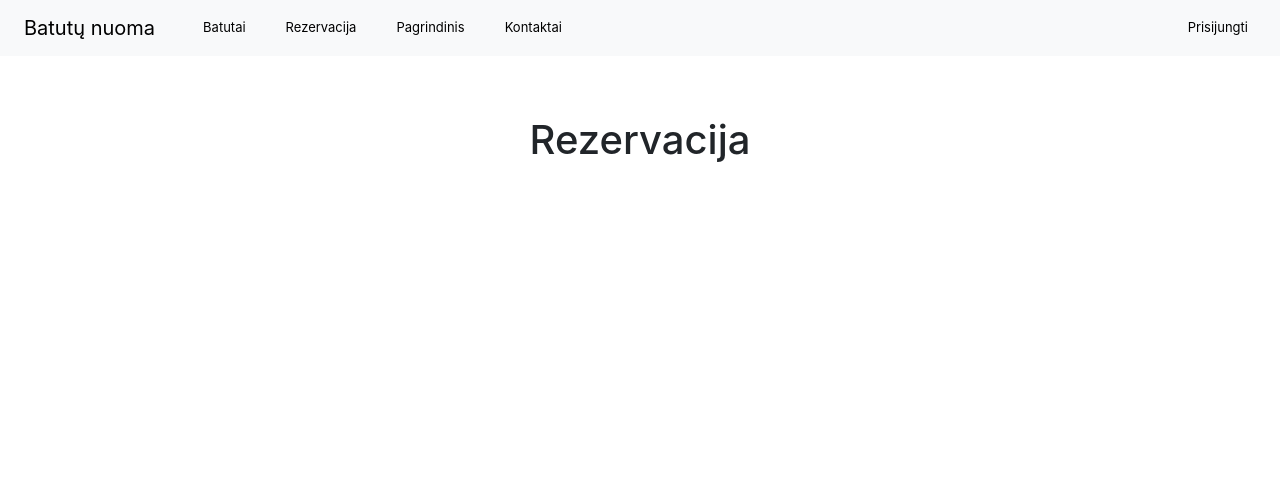
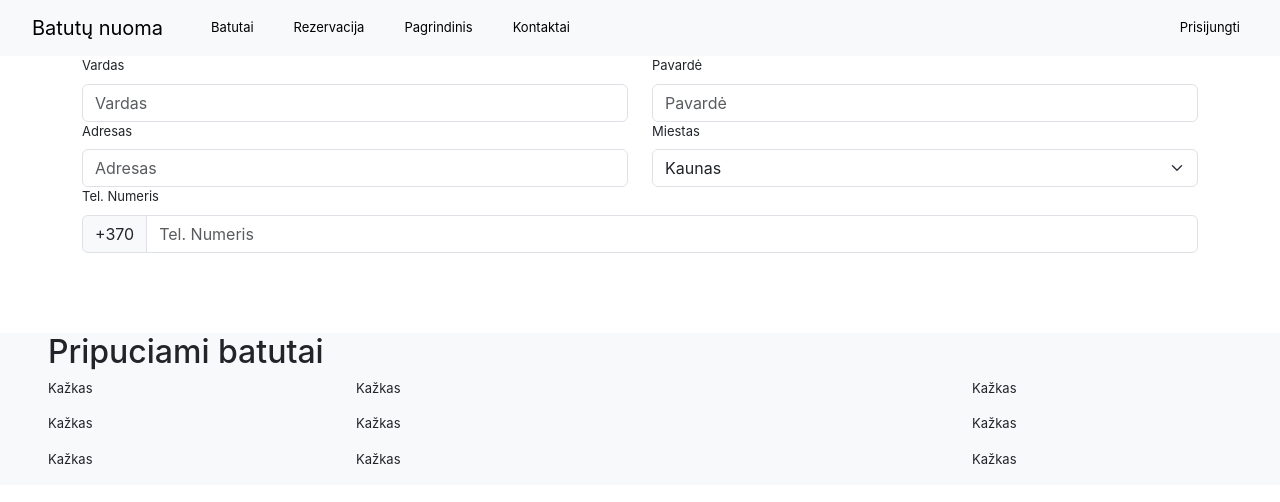
Before and after one commit to ignasbakus/BatutaiFrontendas, a React (Create React App) app: page /reservation in a window 1280 px wide. Shown: the top 502 px of the page. Built offline with nearby package versions, Linux system fonts and the light colour scheme.

Commit message:
Sukurtas footeris, pradėjau kurti rezervacijos formą

```diff
--- a/src/App.js
+++ b/src/App.js
@@ -29,6 +29,7 @@ function App() {
           <Route path="/login" element={<Login />} />
         </Routes>
       </div>
+      <Footer />
     </>
   );
 }
--- /dev/null
+++ b/src/Styles/Footer.css
@@ -0,0 +1,8 @@
+#footerContainer {
+  background-color: rgb(248, 249, 250);
+  margin-top: 5rem;
+}
+
+.footerLeftMargin {
+  margin-left: 3rem;
+}
--- a/src/Styles/NavigationBar.css
+++ b/src/Styles/NavigationBar.css
@@ -1,4 +1,4 @@
-div:not([className = brandName]) {
+div:not([className="brandName"]) {
   font-size: 13px;
 }
 
@@ -6,7 +6,7 @@ div:not([className = brandName]) {
   display: none;
 }
 
-.navBarLinks{
+.navBarLinks {
   text-decoration: none;
   color: black;
 }
@@ -16,6 +16,14 @@ div:not([className = brandName]) {
   align-items: center; /* Vertically center align items */
 }
 
-#basic-nav-dropdown{
+#basic-nav-dropdown {
   color: black;
 }
+
+.navBarMarginLeft {
+  margin-left: 2rem;
+}
+
+.navBarMarginRight {
+  margin-right: 2rem;
+}
--- a/src/components/Footer.js
+++ b/src/components/Footer.js
@@ -0,0 +1,37 @@
+import React from "react";
+import "../Styles/Footer.css";
+import { Row, Col } from "react-bootstrap";
+
+function Footer(props) {
+  return (
+    <div id="footerContainer">
+      <Row>
+        <Row>
+          <Col className="footerLeftMargin">
+            <h2>Pripuciami batutai</h2>
+          </Col>
+        </Row>
+        <Row>
+          <Col className="footerLeftMargin">
+            <p>Kažkas</p>
+            <p>Kažkas</p>
+            <p>Kažkas</p>
+          </Col>
+          <Col>
+            <p>Kažkas</p>
+            <p>Kažkas</p>
+            <p>Kažkas</p>
+          </Col>
+          <Col></Col>
+          <Col>
+            <p>Kažkas</p>
+            <p>Kažkas</p>
+            <p>Kažkas</p>
+          </Col>
+        </Row>
+      </Row>
+    </div>
+  );
+}
+
+export default Footer;
--- a/src/components/NavigationBar.js
+++ b/src/components/NavigationBar.js
@@ -30,7 +30,7 @@ function NavigationBar(props) {
   return (
     <>
       <Navbar collapseOnSelect expand="md" className="bg-body-tertiary">
-        <Navbar.Brand className="ms-4 brandName" href="/">
+        <Navbar.Brand className="brandName navBarMarginLeft" href="/">
           {props.brand}
         </Navbar.Brand>
         <Navbar.Toggle aria-controls="responsive-navbar-nav" />
@@ -59,18 +59,38 @@ function NavigationBar(props) {
                   {props.dropdownValue3}
                 </NavDropdown.Item>
               </NavDropdown>
-              <Nav.Link eventKey="1" as={Link} className="me-4 navBarLinks" to="/reservation">
+              <Nav.Link
+                eventKey="1"
+                as={Link}
+                className="me-4 navBarLinks"
+                to="/reservation"
+              >
                 {props.reservation}
               </Nav.Link>
-              <Nav.Link eventKey="2" as={Link} className="me-4 navBarLinks" to="/">
+              <Nav.Link
+                eventKey="2"
+                as={Link}
+                className="me-4 navBarLinks"
+                to="/"
+              >
                 {props.home}
               </Nav.Link>
-              <Nav.Link eventKey="3" as={Link} className="me-4 navBarLinks" to="/contact">
+              <Nav.Link
+                eventKey="3"
+                as={Link}
+                className="me-4 navBarLinks"
+                to="/contact"
+              >
                 {props.contacts}
               </Nav.Link>
             </Nav>
             <Nav>
-              <Nav.Link eventKey="4" as={Link} className="me-4 navBarLinks" to="/login">
+              <Nav.Link
+                eventKey="4"
+                as={Link}
+                className="navBarLinks navBarMarginRight"
+                to="/login"
+              >
                 {props.login}
               </Nav.Link>
             </Nav>
--- /dev/null
+++ b/src/components/ReservationForm.js
@@ -0,0 +1,54 @@
+import React from "react";
+import { Form, Row, Col, InputGroup } from "react-bootstrap";
+
+function ReservationForm(props) {
+  return (
+    <Form>
+      <Row>
+        <Col>
+          <Form.Group controlId="formBasicName">
+            <Form.Label>Vardas</Form.Label>
+            <Form.Control type="text" placeholder="Vardas" />
+          </Form.Group>
+        </Col>
+        <Col>
+          <Form.Group controlId="formBasicLastName">
+            <Form.Label>Pavardė</Form.Label>
+            <Form.Control type="text" placeholder="Pavardė" />
+          </Form.Group>
+        </Col>
+      </Row>
+      <Row>
+        <Col>
+          <Form.Group controlId="formBasicLastName">
+            <Form.Label>Adresas</Form.Label>
+            <Form.Control type="text" placeholder="Adresas" />
+          </Form.Group>
+        </Col>
+        <Col>
+          <Form.Group>
+            <Form.Label>Miestas</Form.Label>
+            <Form.Select aria-label="Default select example">
+              <option value="1">Kaunas</option>
+              <option value="2">Vilnius</option>
+              <option value="3">Prienai</option>
+            </Form.Select>
+          </Form.Group>
+        </Col>
+      </Row>
+      <Row>
+        <Col>
+          <Form.Group controlId="formBasicPhoneNumber">
+            <Form.Label>Tel. Numeris</Form.Label>
+            <InputGroup>
+              <InputGroup.Text id="basic-addon3">+370</InputGroup.Text>
+              <Form.Control type="number" placeholder="Tel. Numeris" />
+            </InputGroup>
+          </Form.Group>
+        </Col>
+      </Row>
+    </Form>
+  );
+}
+
+export default ReservationForm;
--- a/src/pages/Reservation.js
+++ b/src/pages/Reservation.js
@@ -1,7 +1,12 @@
-import React from 'react';
+import React from "react";
+import ReservationForm from "../components/ReservationForm";
 
 const Reservation = () => {
-  return <h1 style={{marginTop: "60px", textAlign: "center"}}>Rezervacija</h1>
-}
+  return (
+    <>
+      <ReservationForm />
+    </>
+  );
+};
 
 export default Reservation;
```
